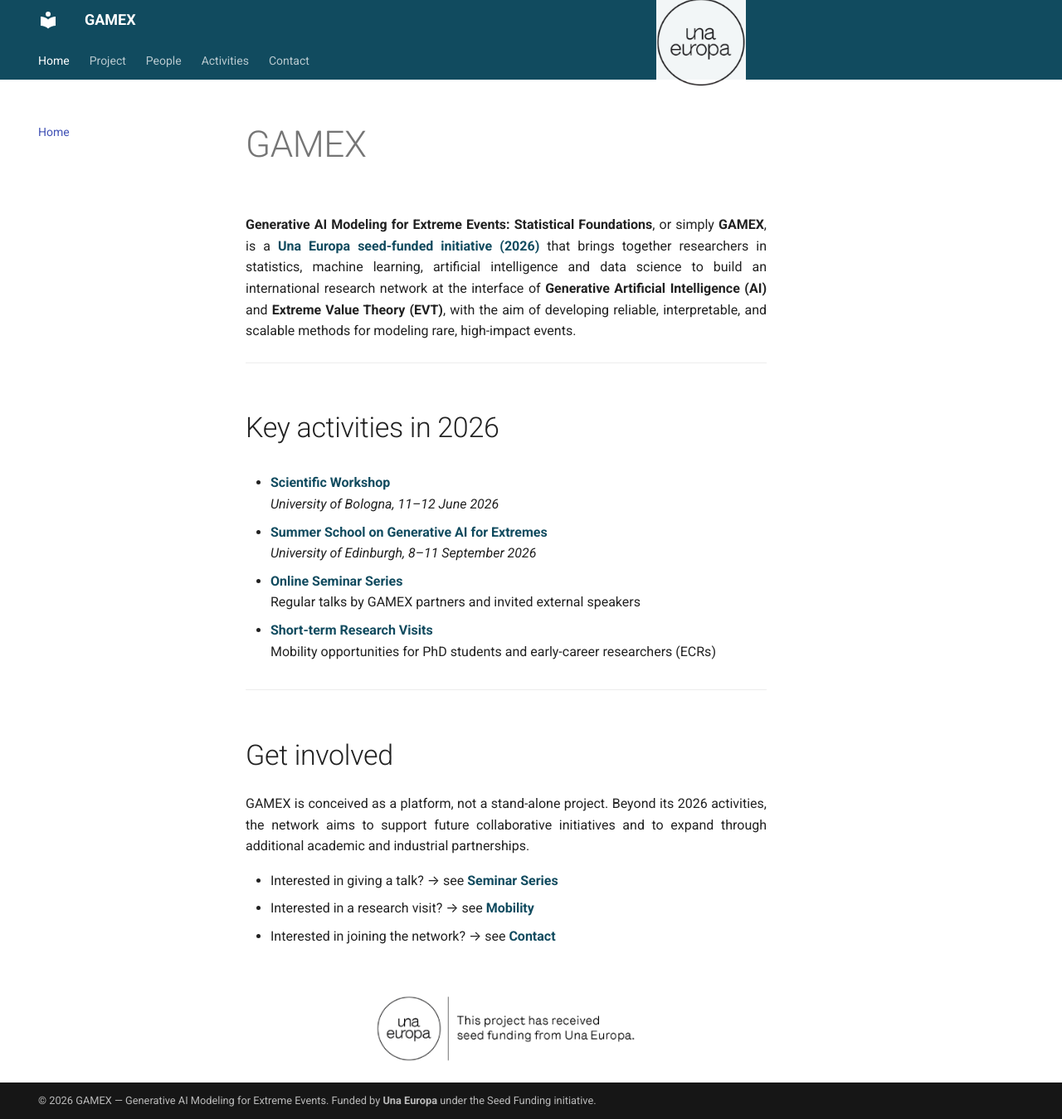
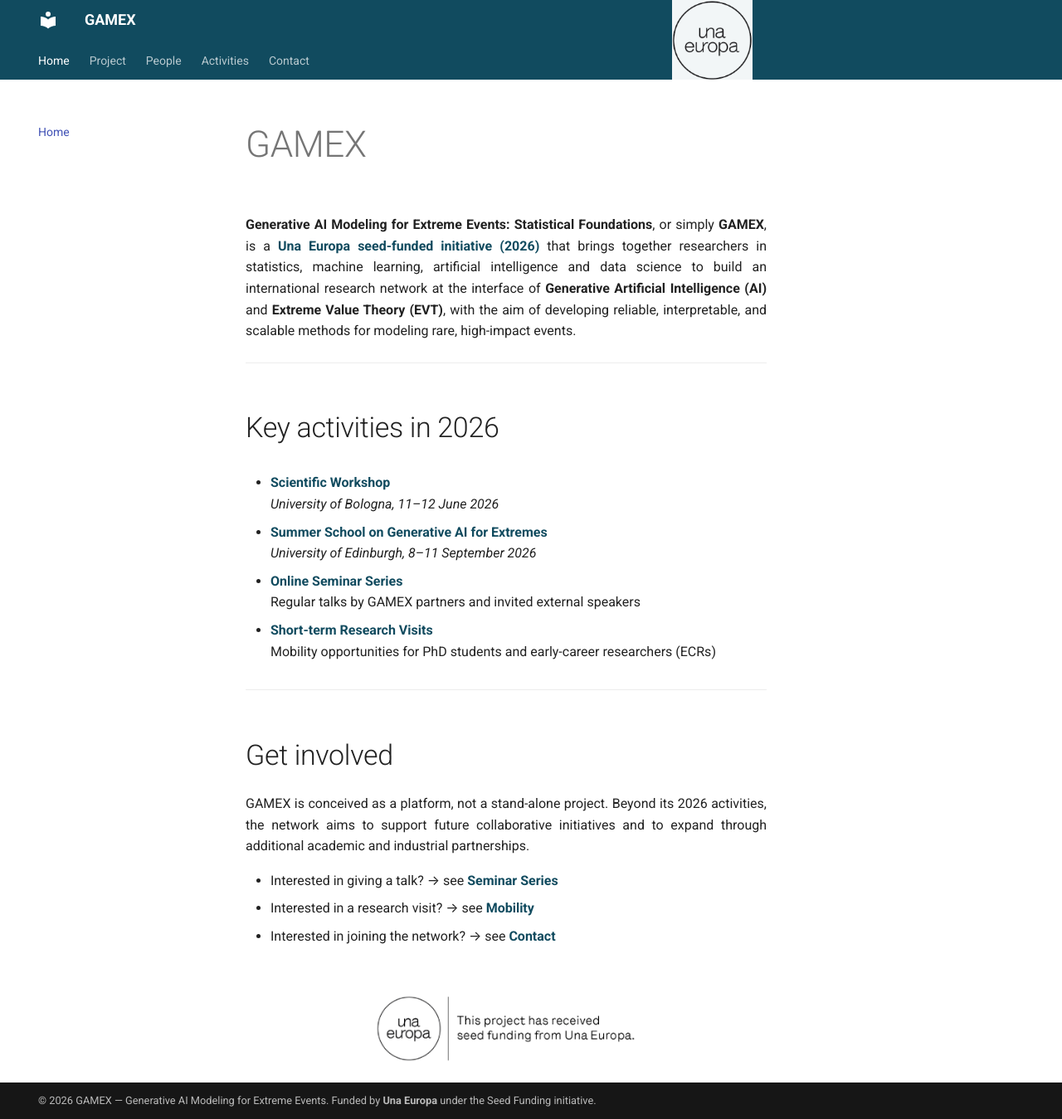
Before and after one commit to gamex-network/gamex-network.github.io, an MkDocs documentation site: the page built from docs/index.md, in a window 1280 px wide and 1349 px high. Shown: the whole window at 83% size. Built offline with MkDocs 1.6.1 and Material for MkDocs 9.7.7, drawn with Linux system fonts in a browser that asks for light colours.

Commit message:
Update extra.css

```diff
--- a/docs/stylesheets/extra.css
+++ b/docs/stylesheets/extra.css
@@ -108,8 +108,8 @@
     right: 300px;              /* ~5 cm to the left */
     transform: translateY(-30%);
 
-    width: 270px;              /* doubled size */
-    height: 108px;              /* doubled size */
+    width: 243px;              /* doubled size */
+    height: 97px;              /* doubled size */
 
     background: url("../assets/UnaEuropaLogo.png") no-repeat center;
     background-size: contain;
```
